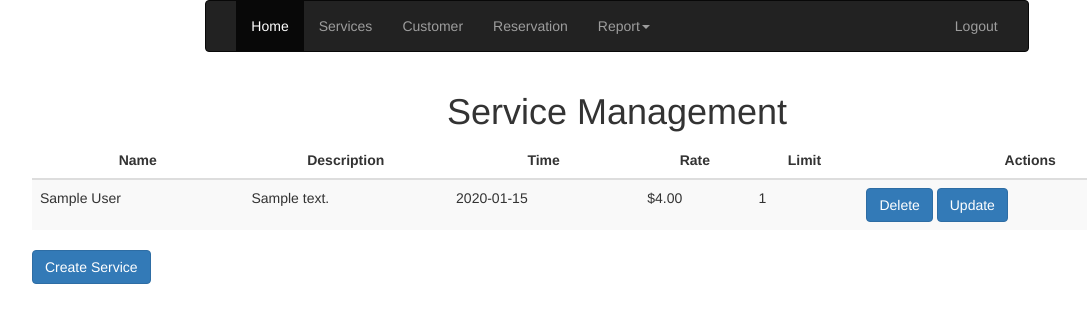
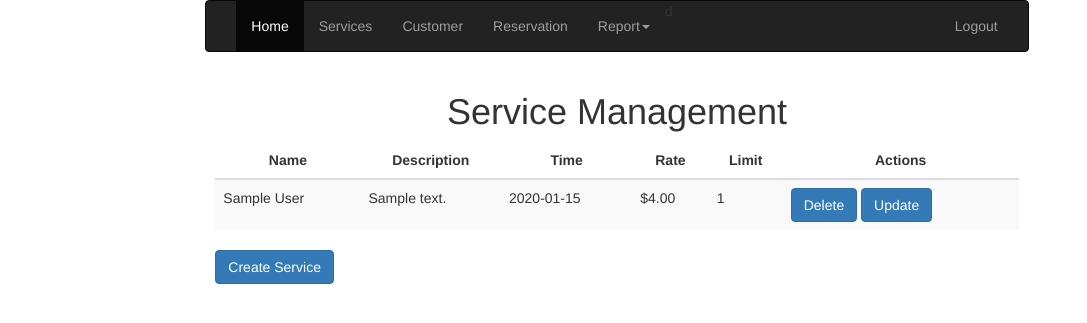
Before and after one commit to billyean/wrangell, a Django app: page /service in a window 1280 px wide. Shown: the top 323 px of the page, without its empty margins (23-1110 px from the left). Run offline with Django 3.2, Linux system fonts and the light colour scheme; a user stored in the database is signed in; tables that the repository leaves empty hold one stand-in row (values such as "Sample post"); some libraries are stand-ins or nearby versions.

Commit message:
Change base width

```diff
--- a/miye/templates/base.html
+++ b/miye/templates/base.html
@@ -28,14 +28,13 @@
                         <li><a href="billing">Billing</a></li>
                     </ul>
                 </li>
-              </ul>
+              </ul>d
               <ul class="nav navbar-nav navbar-right">
                 <li><a href="logout">Logout</a></li>
               </ul>
             </div>
           </div>
         </nav>
-
     </div>
     <div class="col-sm-pull-2"></div>
 
@@ -43,14 +42,12 @@
         <h1 class="text-center">
             {% block title %}{% endblock %}
         </h1>
-        <div class="container d-flex h-100">
-          <div class="row justify-content-center">
-            <div class="col-10">
-              {% block main %}
-              {% endblock %}
-            </div>
-          </div>
+        <div class="col-sm-2"></div>
+        <div class="container d-flex h-100 col-sm-8">
+            {% block main %}
+            {% endblock %}
         </div>
+        <div class="col-sm-pull-2"></div>
     </div>
 
 
```
